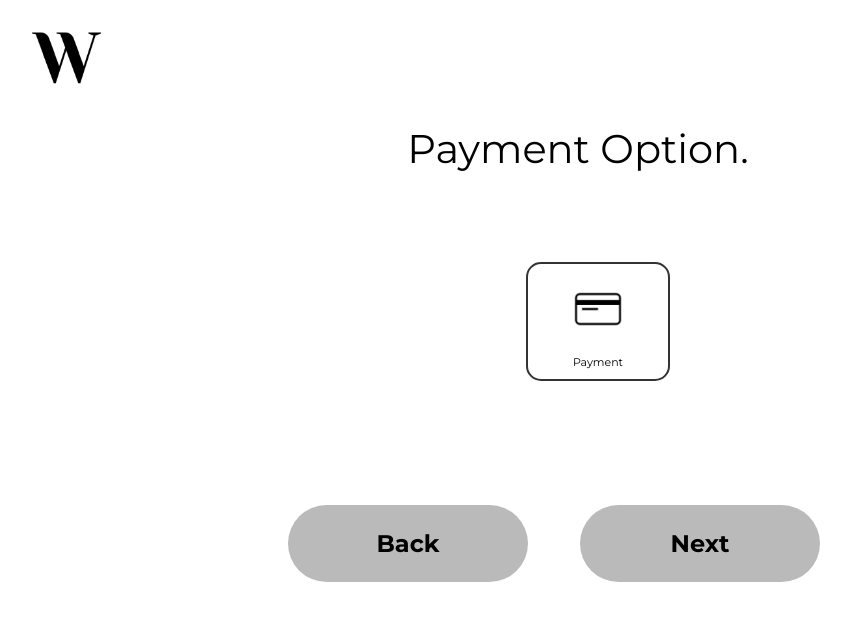
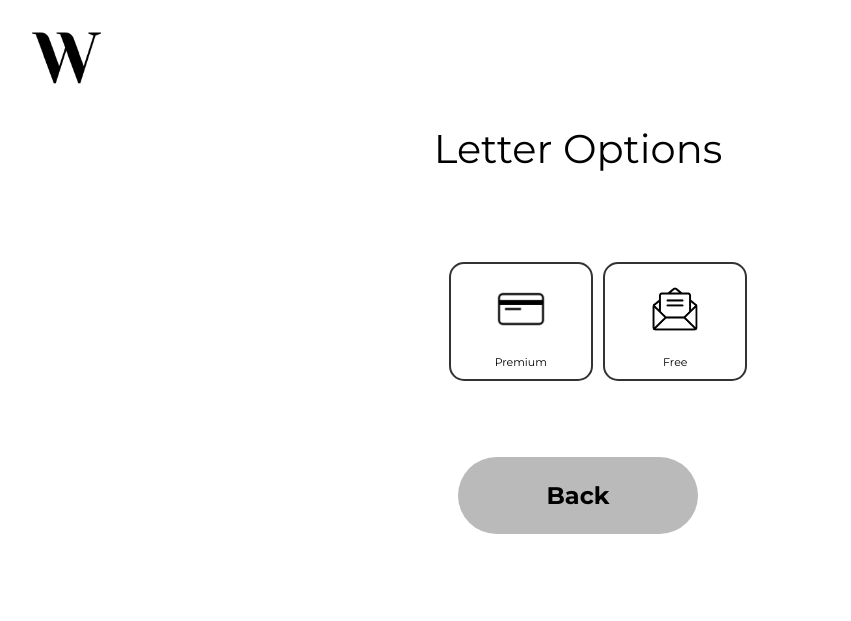
Before and after one commit to kandysan/WriteMyRightsWebApp, a Flask app: page /paymentOption in a window 1280 px wide. Shown: the top 621 px of the page, without its empty margins (62-913 px from the left). Run offline with Flask 2, Linux system fonts and the light colour scheme; some libraries are stand-ins or nearby versions.

Commit message:
Added free letter option
added free letter button on paymentOption and removed the next button

```diff
--- a/app/templates/paymentOption.html
+++ b/app/templates/paymentOption.html
@@ -29,14 +29,19 @@
         </div>
 
         <div id="wrmDescriptionAlign">
-            <h2 id="wrmDescription">Payment Option.</b>
+            <h2 id="wrmDescription">Letter Options</b>
             </br></br>
             <div class="float_center">
                 <ul class="child">
                   <li><div id="property">
                     <a href="/create-checkout-session"><input type="image" src="{{url_for('static', filename='images/card.png')}}" name="payButton"
                                       id="payBtn" class="button is-primary" width="50" height="50"/></a>
-                    <p style="font-size:11px; color:black">Payment</p>
+                    <p style="font-size:11px; color:black">Premium</p>
+                    </div></li>
+                    <li><div id="employee">
+                    <a href="/questions/fetchLetter"><input type="image" src="{{url_for('static', filename='images/free_letter.png')}}" name="freeButton"
+                                      id="freeBtn" class="button is-primary" width="50" height="50"/></a>
+                    <p style="font-size:11px; color:black">Free</p>
                     </div></li>
                 </ul>
                 <div class="clear"></div>
@@ -47,7 +52,6 @@
     </br></br>
         <div id="wrmButtonsDiv">
             <a href="/questions/getAnswers"><button class="back">Back</button></a>
-            <a href="/questions/fetchLetter"><button class="next">Next</button></a>
         </div>
     </body>
 </html>
```
Also changed, not shown: app/static/images/free_letter.png (added).
